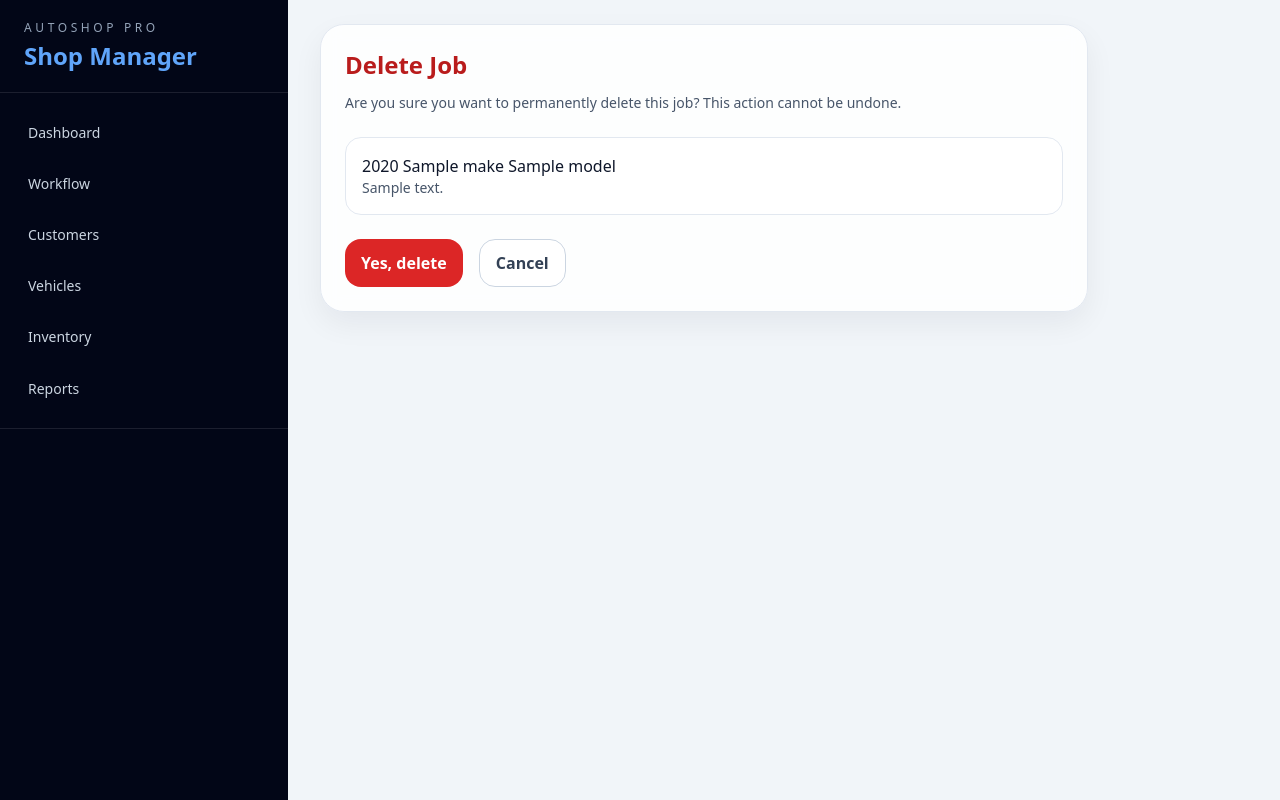
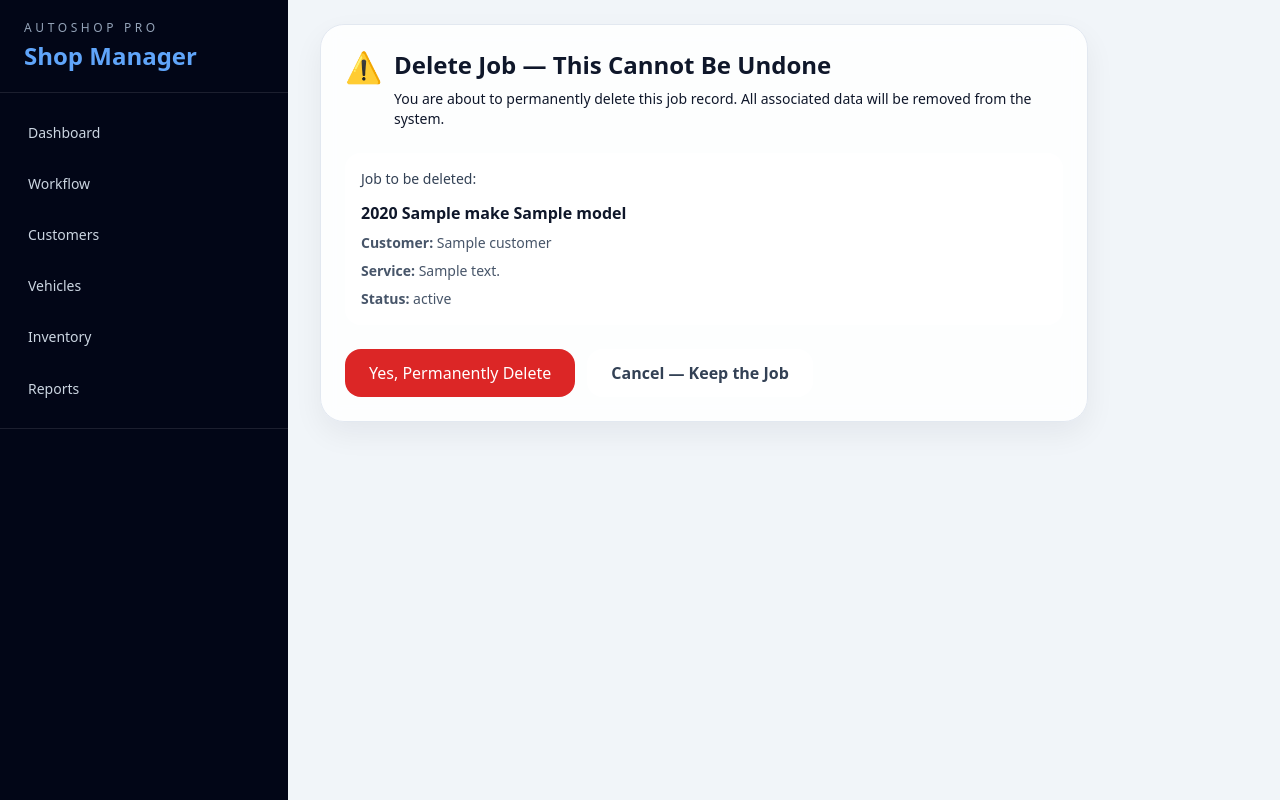
Before and after one commit to ns1017/a_shoppro, a Django app: template templates/jobs/job_confirm_delete.html in a window 1280 px wide. Run offline with Django 5.2, Linux system fonts and the light colour scheme; the template is opened without the code that fills it: most values are stand-ins (such as "Sample title", 1, 10 or a date in 2020).

Commit message:
Revamp job delete confirmation page
Updated the delete job confirmation page to enhance user clarity and warning about the permanence of the action. Added additional job details and improved styling for better visibility.

```diff
--- a/templates/jobs/job_confirm_delete.html
+++ b/templates/jobs/job_confirm_delete.html
@@ -1,19 +1,37 @@
 {% extends 'base.html' %}
 {% block title %}Delete Job | AutoShop Pro{% endblock %}
 {% block content %}
-<div class="panel rounded-3xl p-6 max-w-3xl">
-    <h1 class="text-2xl font-semibold text-red-700">Delete Job</h1>
-    <p class="mt-3 text-sm text-slate-600">Are you sure you want to permanently delete this job? This action cannot be undone.</p>
-    <div class="mt-6">
-        <div class="rounded-2xl border border-slate-200 bg-white p-4">
-            <div class="font-medium">{{ object.vehicle.year }} {{ object.vehicle.make }} {{ object.vehicle.model }}</div>
-            <div class="text-sm text-slate-600">{{ object.service_description }}</div>
+<div class="max-w-3xl">
+    <div class="panel rounded-3xl border-2 border-red-300 bg-red-50 p-6">
+        <div class="flex gap-3">
+            <span class="text-3xl">⚠️</span>
+            <div>
+                <h1 class="text-2xl font-semibold text-red-900">Delete Job — This Cannot Be Undone</h1>
+                <p class="mt-2 text-sm text-red-800">You are about to permanently delete this job record. All associated data will be removed from the system.</p>
+            </div>
         </div>
-        <form method="post" class="mt-6">
-            {% csrf_token %}
-            <button type="submit" class="rounded-2xl bg-red-600 px-4 py-3 font-semibold text-white hover:bg-red-500">Yes, delete</button>
-            <a href="{% url 'job_detail' object.id %}" class="ml-3 rounded-2xl border border-slate-300 bg-white px-4 py-3 font-semibold text-slate-700 hover:bg-slate-50">Cancel</a>
-        </form>
+
+        <div class="mt-6 rounded-2xl border-2 border-red-200 bg-white p-4">
+            <p class="text-sm font-medium text-slate-700">Job to be deleted:</p>
+            <div class="mt-3 space-y-2">
+                <div class="font-semibold text-slate-900">{{ object.vehicle.year }} {{ object.vehicle.make }} {{ object.vehicle.model }}</div>
+                <div class="text-sm text-slate-600"><strong>Customer:</strong> {{ object.customer.name }}</div>
+                <div class="text-sm text-slate-600"><strong>Service:</strong> {{ object.service_description|truncatewords:20 }}</div>
+                <div class="text-sm text-slate-600"><strong>Status:</strong> {{ object.get_status_display }}</div>
+            </div>
+        </div>
+
+        <div class="mt-6 flex gap-3">
+            <form method="post" class="flex gap-3">
+                {% csrf_token %}
+                <button type="submit" class="rounded-2xl bg-red-600 px-6 py-3 font-bold text-white hover:bg-red-700 transition-colors">
+                    Yes, Permanently Delete
+                </button>
+            </form>
+            <a href="{% url 'job_detail' object.id %}" class="rounded-2xl border-2 border-slate-300 bg-white px-6 py-3 font-semibold text-slate-700 hover:bg-slate-50 transition-colors">
+                Cancel — Keep the Job
+            </a>
+        </div>
     </div>
 </div>
 {% endblock %}
```
